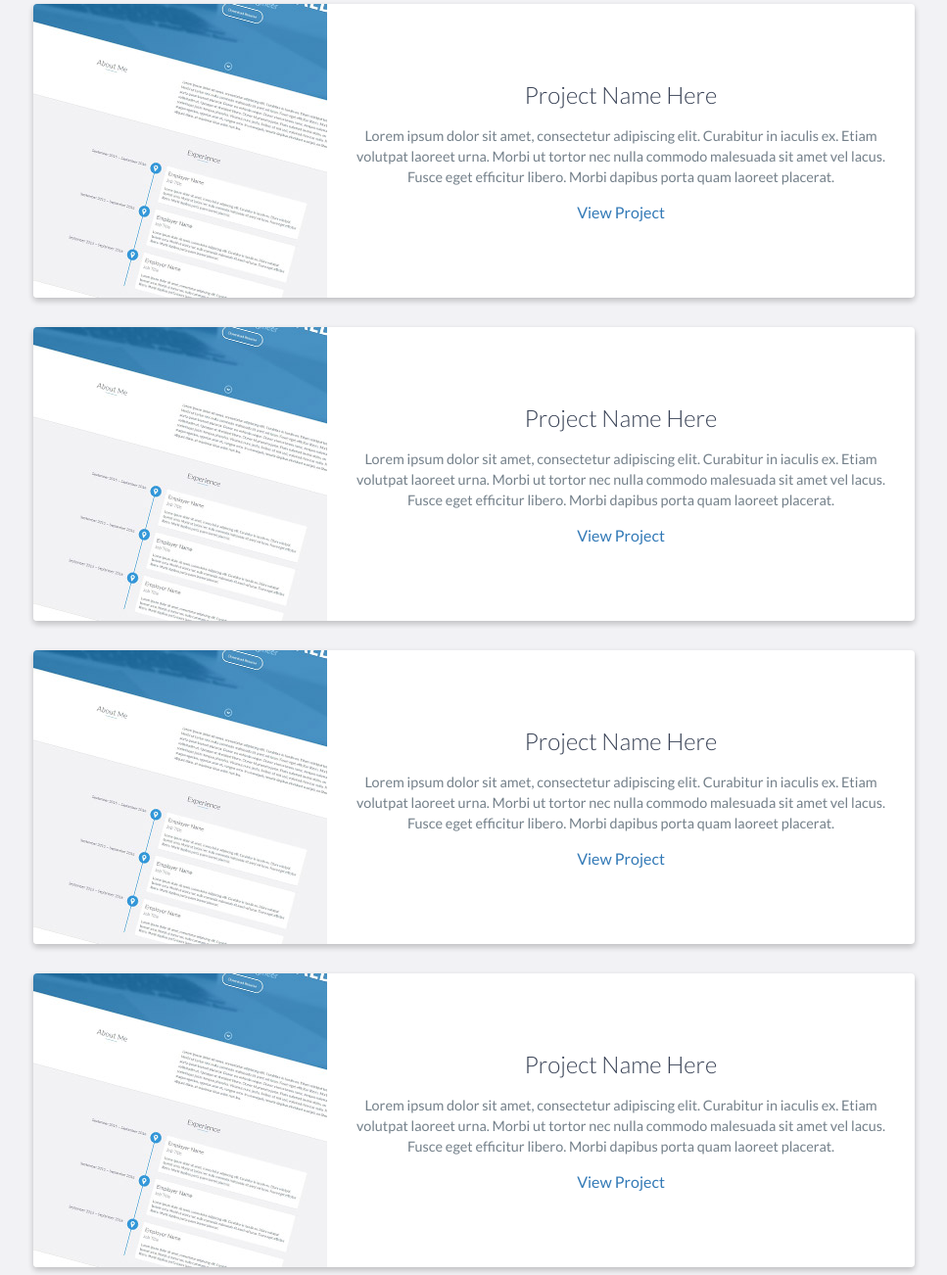
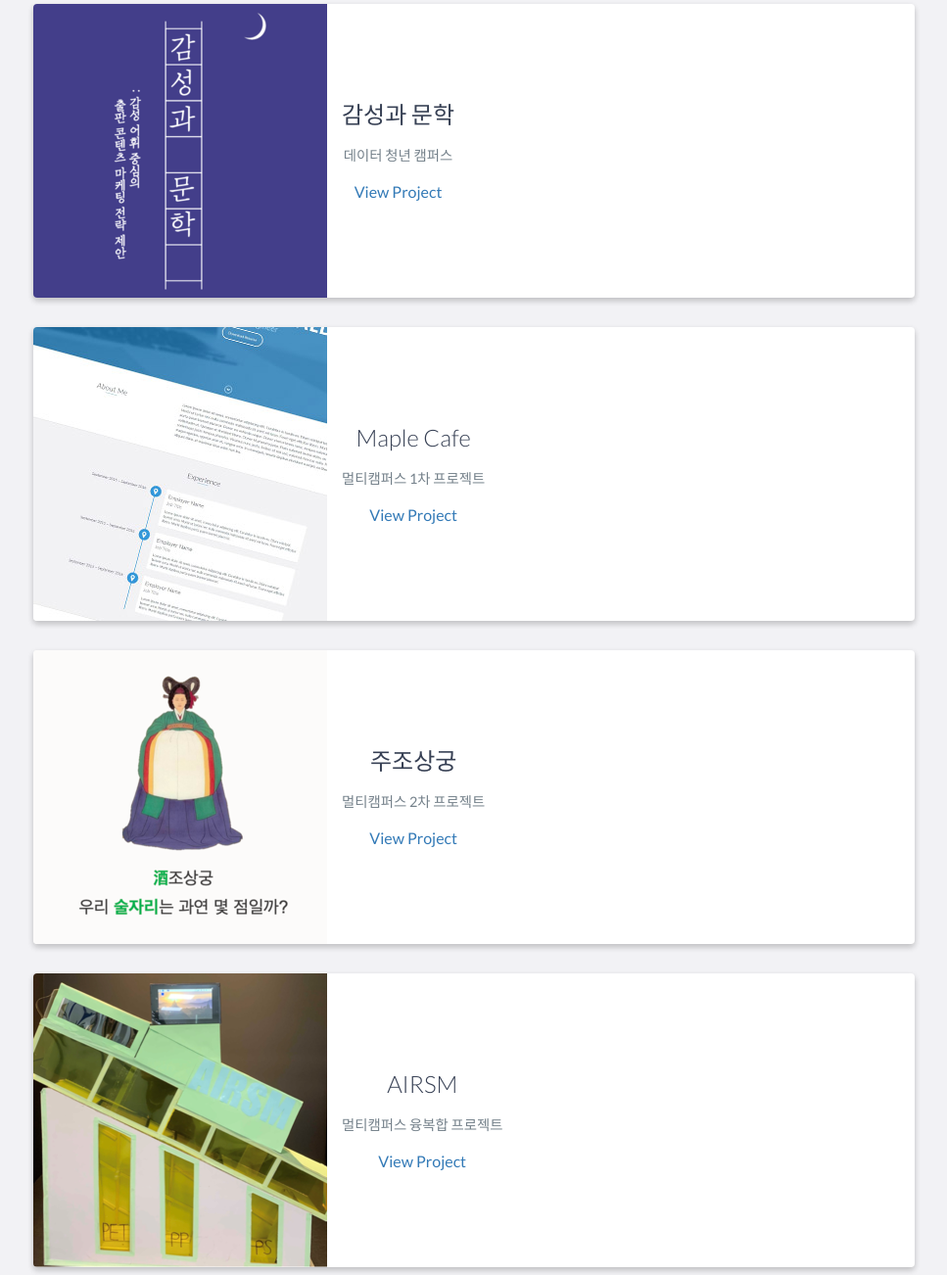
Before and after one commit to Supreme-YS/Supreme-YS.github.io, a website: page index.html in a window 1280 px wide. Shown: the part 3498-4800 px from the top of the page at 98% size, without its empty margins (156-1123 px from the left). Drawn offline with nearby package versions, Linux system fonts and the light colour scheme.

Commit message:
update project image

```diff
--- a/index.html
+++ b/index.html
@@ -209,19 +209,20 @@
                 <!-- #1 project start -->
                 <div class="project shadow-large">
                     <div class="project-image">
-                        <img src="images/project.jpg" />
+                        <img src="images/감성과 문학.png" />
                     </div>
                     <!-- End .project-image -->
                     <div class="project-info">
-                        <h3>Project Name Here</h3>
+                        <h3>감성과 문학</h3>
                         <p>
-                            Lorem ipsum dolor sit amet, consectetur adipiscing elit. Curabitur in iaculis ex. Etiam volutpat laoreet urna. Morbi ut tortor nec nulla commodo malesuada sit amet vel lacus. Fusce eget efficitur libero. Morbi dapibus porta quam laoreet placerat.
+                            데이터 청년 캠퍼스
                         </p>
                         <a href="#">View Project</a>
                     </div>
                     <!-- End .project-info -->
                 </div>
                 <!-- End .project -->
+
                 <!-- #2 project start -->
                 <div class="project shadow-large">
                     <div class="project-image">
@@ -229,41 +230,43 @@
                     </div>
                     <!-- End .project-image -->
                     <div class="project-info">
-                        <h3>Project Name Here</h3>
+                        <h3>Maple Cafe</h3>
                         <p>
-                            Lorem ipsum dolor sit amet, consectetur adipiscing elit. Curabitur in iaculis ex. Etiam volutpat laoreet urna. Morbi ut tortor nec nulla commodo malesuada sit amet vel lacus. Fusce eget efficitur libero. Morbi dapibus porta quam laoreet placerat.
+                            멀티캠퍼스 1차 프로젝트
                         </p>
                         <a href="#">View Project</a>
                     </div>
                     <!-- End .project-info -->
                 </div>
                 <!-- End .project -->
+
                 <!-- #3 project start -->
                 <div class="project shadow-large">
                     <div class="project-image">
-                        <img src="images/project.jpg" />
+                        <img src="images/주조상궁.png" />
                     </div>
                     <!-- End .project-image -->
                     <div class="project-info">
-                        <h3>Project Name Here</h3>
+                        <h3>주조상궁</h3>
                         <p>
-                            Lorem ipsum dolor sit amet, consectetur adipiscing elit. Curabitur in iaculis ex. Etiam volutpat laoreet urna. Morbi ut tortor nec nulla commodo malesuada sit amet vel lacus. Fusce eget efficitur libero. Morbi dapibus porta quam laoreet placerat.
+                            멀티캠퍼스 2차 프로젝트
                         </p>
                         <a href="#">View Project</a>
                     </div>
                     <!-- End .project-info -->
                 </div>
                 <!-- End .project -->
+
                 <!-- #4 project start -->
                 <div class="project shadow-large">
                     <div class="project-image">
-                        <img src="images/project.jpg" />
+                        <img src="images/AIRSM.png" />
                     </div>
                     <!-- End .project-image -->
                     <div class="project-info">
-                        <h3>Project Name Here</h3>
+                        <h3>AIRSM</h3>
                         <p>
-                            Lorem ipsum dolor sit amet, consectetur adipiscing elit. Curabitur in iaculis ex. Etiam volutpat laoreet urna. Morbi ut tortor nec nulla commodo malesuada sit amet vel lacus. Fusce eget efficitur libero. Morbi dapibus porta quam laoreet placerat.
+                            멀티캠퍼스 융복합 프로젝트
                         </p>
                         <a href="#">View Project</a>
                     </div>
```
Also changed, not shown: images/AIRSM.png (added), images/감성과 문학.png (added), images/주조상궁.png (added).
